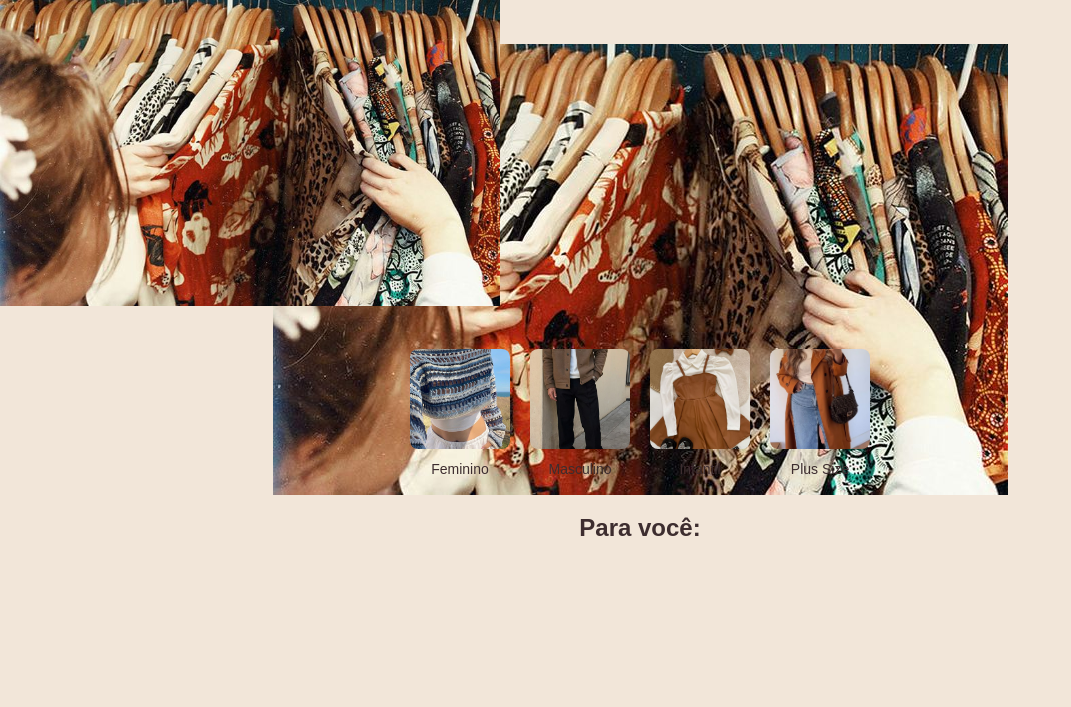
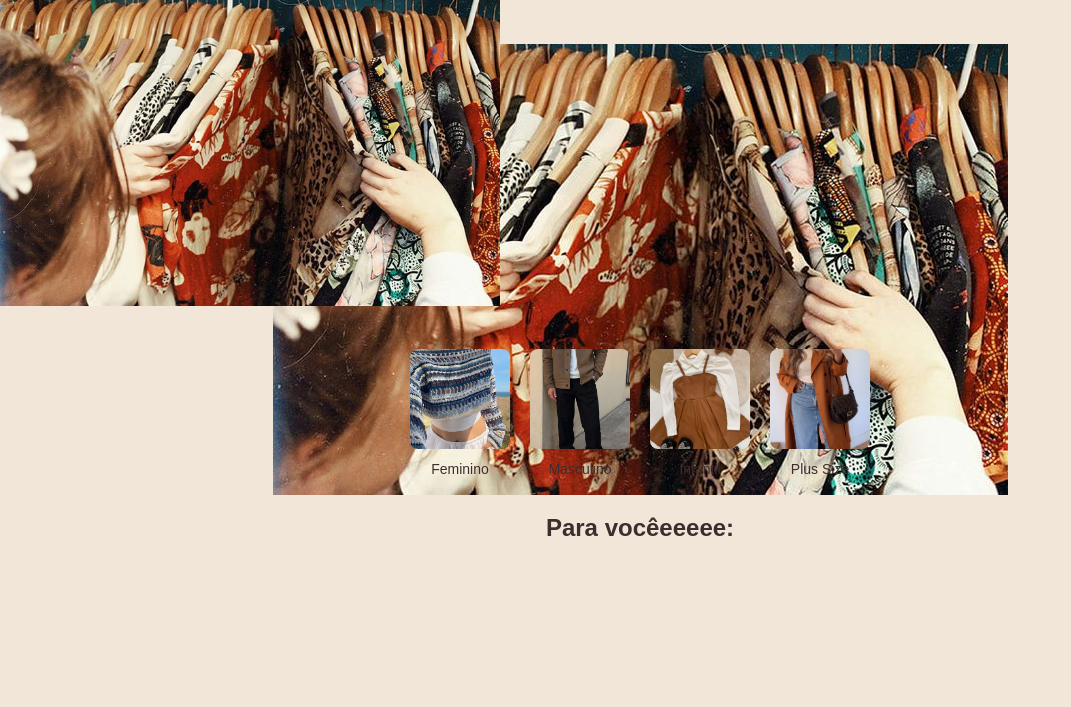
Before and after one commit to MariaLuizaGuerra/ReVeste, a PHP site: page / in a window 1280 px wide. Shown: the part 49-756 px from the top of the page, without its empty margins (0-1071 px from the left). Run offline with PHP 8.4, Linux system fonts and the light colour scheme; data that the repository does not hold is empty.

Commit message:
Resolvido conflito

```diff
--- a/index.php
+++ b/index.php
@@ -69,7 +69,7 @@ $dadosAcessorios = $produtosRepositorio->opcoesAcessorios();
     </section>
 
     <section class="suggestions">
-        <h2>Para você:</h2>
+        <h2>Para vocêeeeee:</h2>
             <div class="container-cafe-manha-produtos">
                 <?php foreach ($dadosCafe as $cafe): ?>
                     <div class="container-produto">
```
